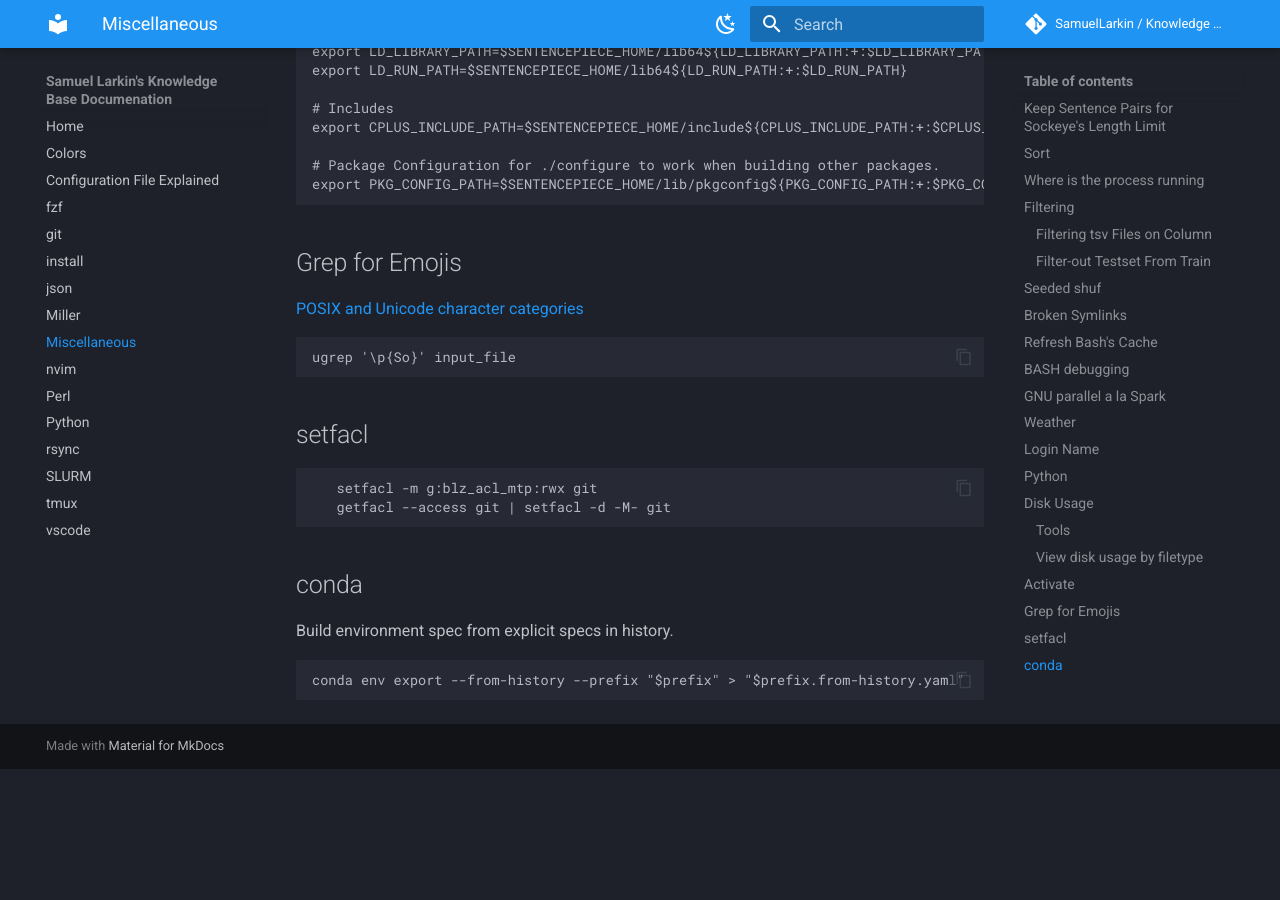
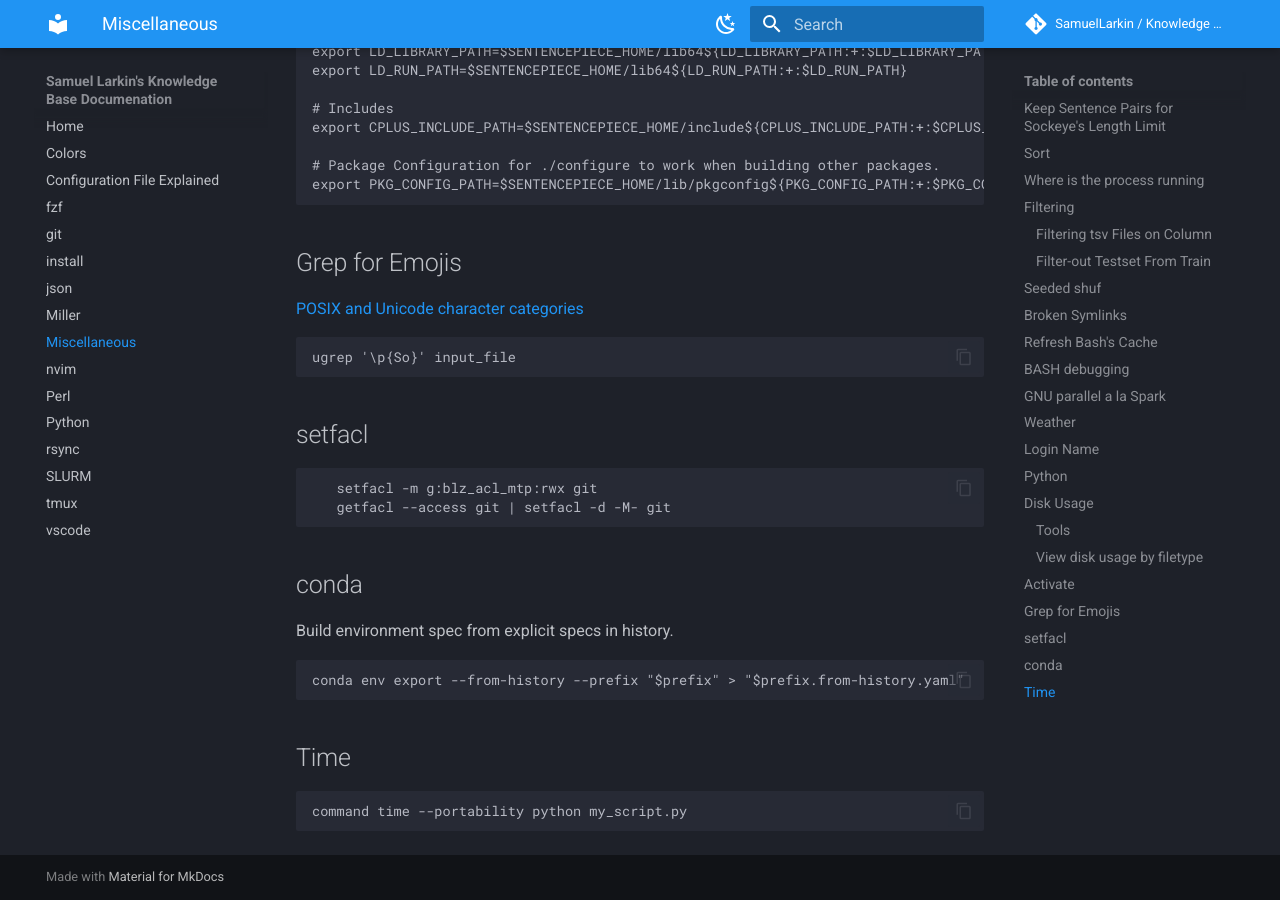
Before and after one commit to SamuelLarkin/kb, an MkDocs documentation site: the page built from docs/miscellaneous.md, in a window 1280 px wide and 900 px high, scrolled down 5119 px. Built offline with MkDocs 1.6.1 and Material for MkDocs 9.7.7, drawn with Linux system fonts in a browser that asks for light colours; comment, search, counter and statistics services are not loaded; the version menu is left out; before the commit the page ends 5888 px from its top, so only the background shows below that.

Commit message:
docs(misc): added how to time a command

````diff
--- a/docs/miscellaneous.md
+++ b/docs/miscellaneous.md
@@ -266,3 +266,9 @@ Build environment spec from explicit specs in history.
 ```sh
 conda env export --from-history --prefix "$prefix" > "$prefix.from-history.yaml"
 ```
+
+## Time
+
+```sh
+command time --portability python my_script.py
+```
````
